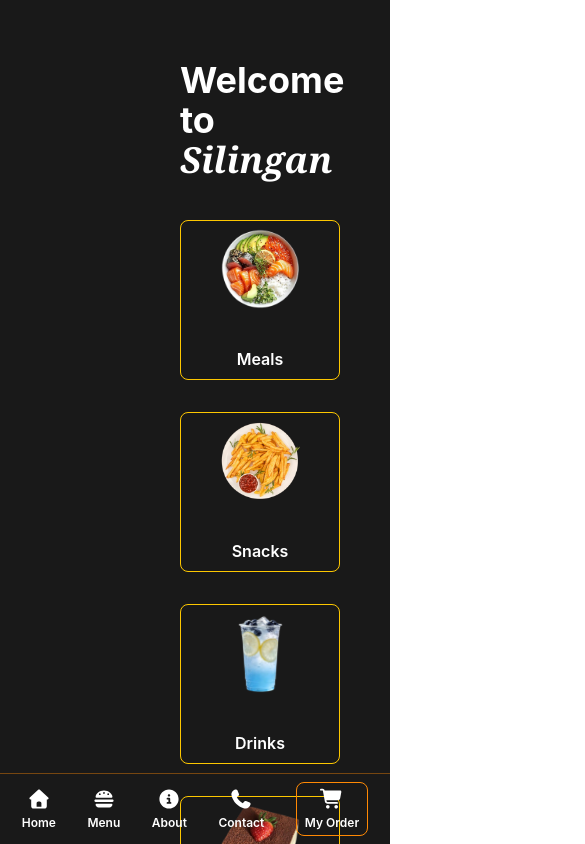
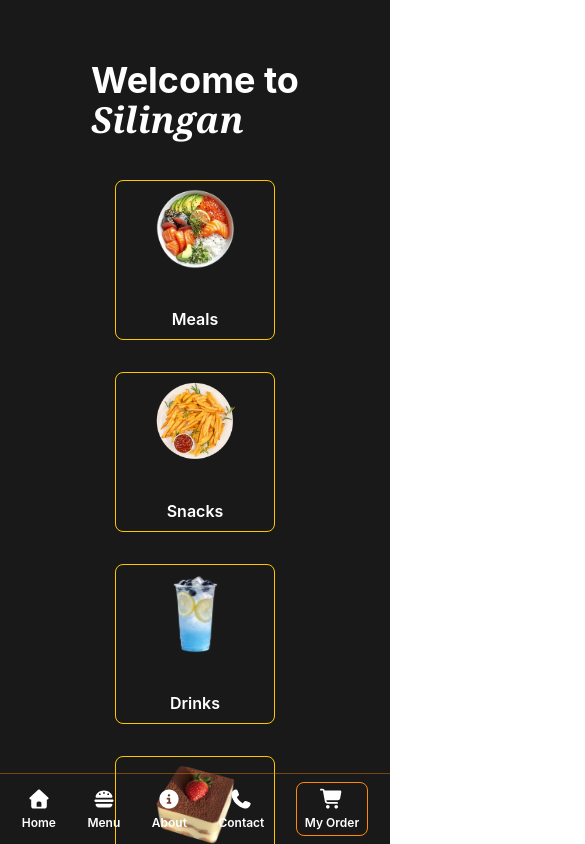
Before and after one commit to tatalflmn/Food-Ordering-System, a Vue app: page / in a window 390 px wide. Both pictures are taken after a click on the button "Menu". Shown: the top 844 px of the page, 585 px wide, since content can reach past the window. Built offline with nearby package versions, Linux system fonts and the light colour scheme.

Commit message:
Menu Page responsive

```diff
--- a/src/components/Menupage.vue
+++ b/src/components/Menupage.vue
@@ -59,15 +59,17 @@ export default {
 <template>
     <div class="bg-black/90 w-full min-h-screen flex flex-col gap-10 items-center pt-15 pb-20 px-10">
 
-        <h1 class="text-white text-4xl font-bold text-start w-full max-w-6xl pl-35">
+        <div class="">
+            <h1 class="text-white text-4xl font-bold text-start w-full max-w-6xl">
                 Welcome to
                 <span class="font-serif italic"> <br>
                     Silingan
                 </span>
             </h1>
+        </div>
 
         <!-- Categories Section -->
-        <div class="w-full max-w-6xl flex flex-wrap justify-start gap-8 z-10 pl-35">
+        <div class="w-full max-w-6xl flex flex-wrap justify-center gap-8 z-10">
 
             <div @click="clickMeal"
                 class="w-40 h-40 border px-5 py-2 border-yellow-400 rounded-lg items-center flex flex-col justify-between cursor-pointer hover:bg-yellow-500 duration-300">
@@ -100,7 +102,10 @@ export default {
         </h1>
 
         <!-- Popular Dishes Section -->
-        <div class="flex justify-center gap-5 w-full relative pl-15">
+        <div class="">
+
+            <div
+                class="flex justify-center gap-5 relative w-full grid grid-cols-1 sm:grid-cols-2 md:grid-cols-3 lg:grid-cols-5">
                 <div v-for="popular in populars" :key="popular.id" class="flex relative z-99">
                     <div class="relative">
                         <img :src="popular.image" alt="" class="w-25 h-25 absolute top-0 left-8">
@@ -121,4 +126,5 @@ export default {
                 </div>
             </div>
         </div>
+    </div>
 </template>
```
Lines whose indentation alone changed are shown as unchanged.
